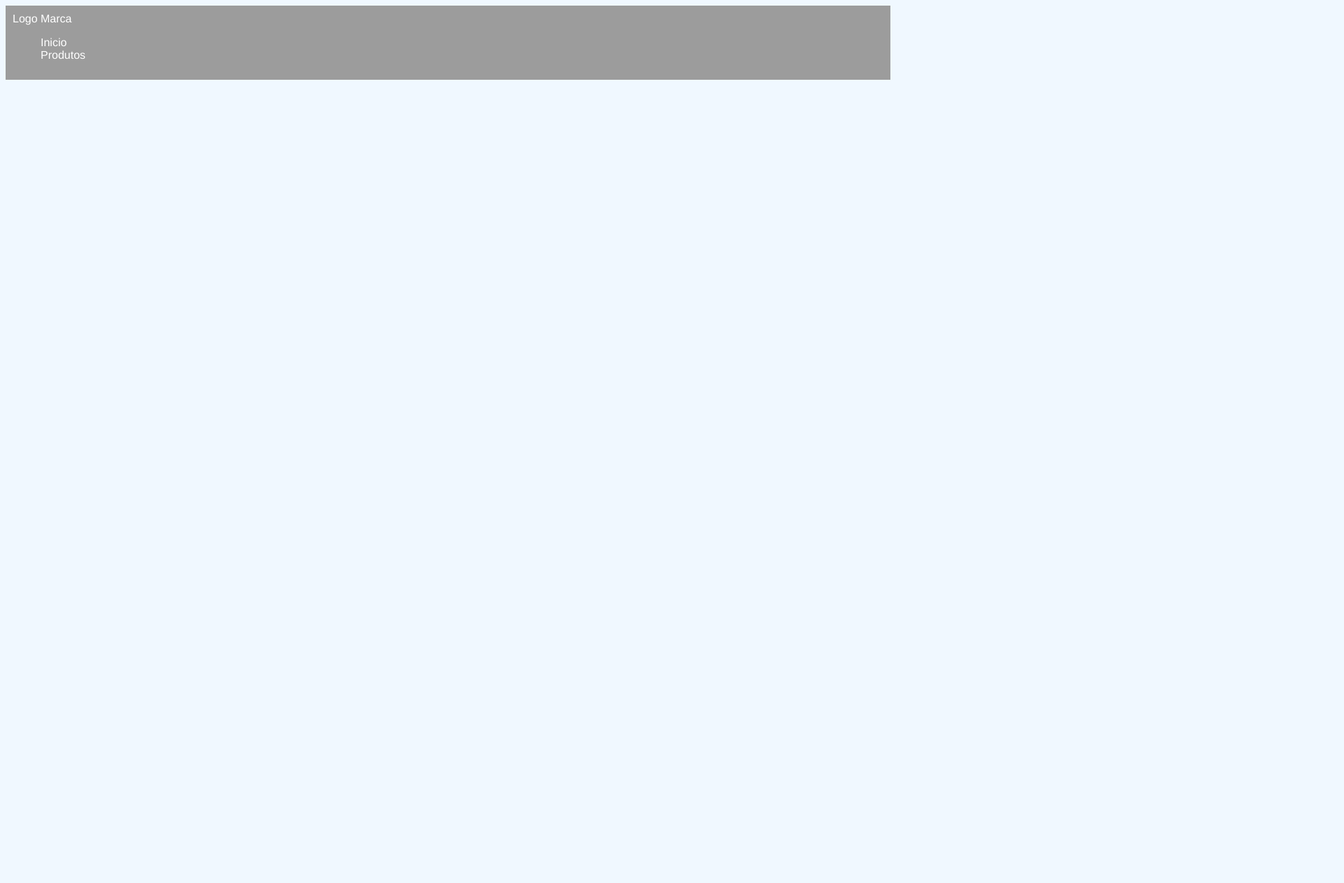
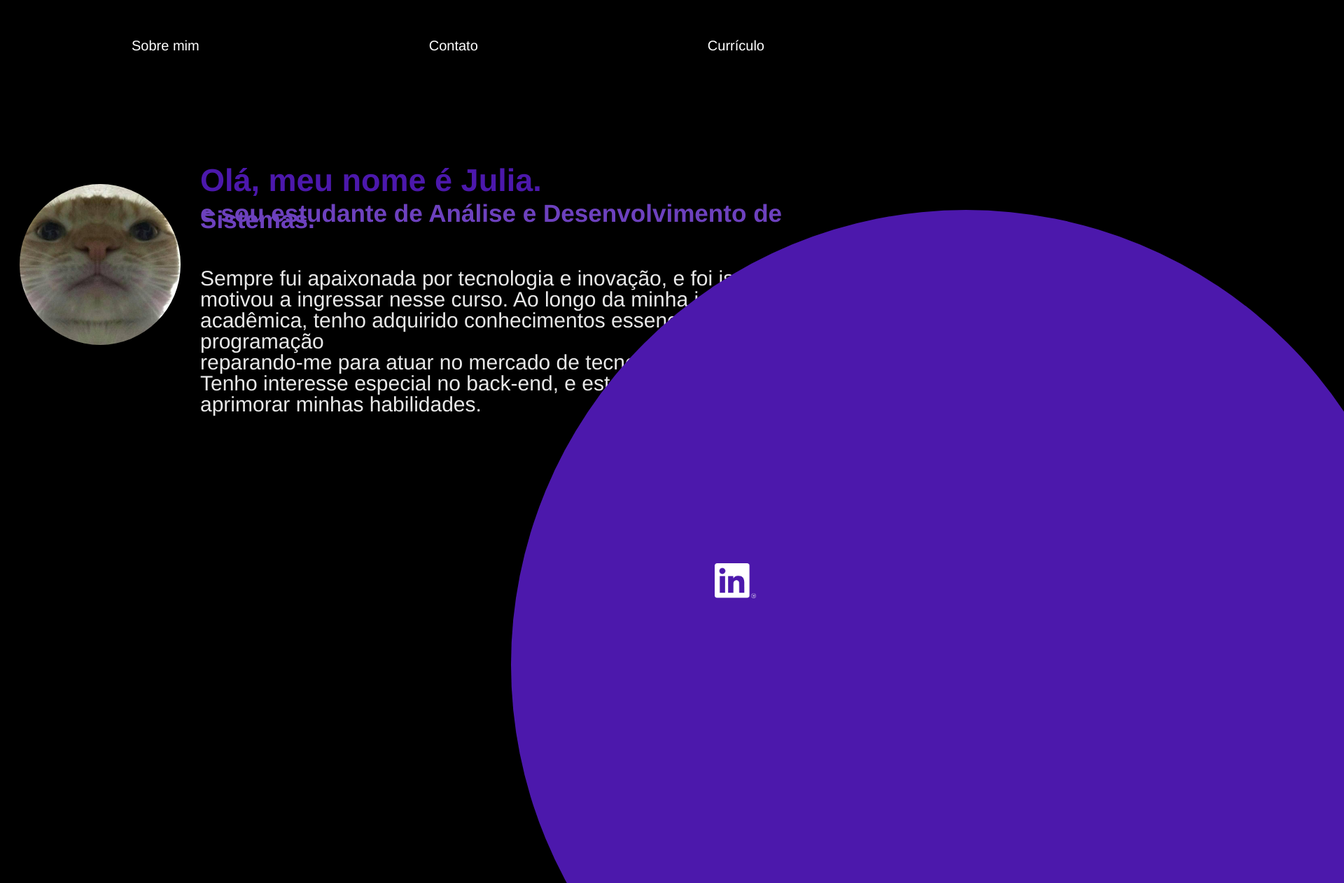
Before and after one commit to CardosoJulia/CHOMA0503, a plain HTML site: page index.html in a window 1280 px wide. Shown: the top 1262 px of the page at 70% size, 1920 px wide, since content can reach past the window. Before the commit the page ends 800 px from the top, so only its background shows below. Drawn offline with Linux system fonts and the light colour scheme; files that its build step writes are made by us from their sources.

Commit message:
Add files via upload

```diff
--- /dev/null
+++ b/index.css
@@ -0,0 +1,110 @@
+body {
+    background-color: rgb(0, 0, 0);
+    font-family: 'Franklin Gothic Medium', 'Arial Narrow', Arial, sans-serif;
+
+}
+ul{
+    display: flex; /*COLOCA A LISTA DAS COISAS DO NAVBAR UMA DO LADO DA OUTRA*/
+    justify-content: space-around; /*DA UM ESPAÇO ENTRE ELES*/
+    list-style-type: none; /*TIRA A BOLINHA DE TOPICO*/
+    align-items: center; /*ALINHA TOPICOS DE LINK NO CENTRO DA PÁGINA*/
+    padding: 16px;
+    font-size:20px;
+
+}
+li{
+    padding: 10px; /*espaçamento interno*/
+
+
+}
+li:hover{ /*efeitinho*/
+    background-color: hwb(261 44% 5%);
+    border-radius: 100px;
+    color: aliceblue;
+
+}
+html,body{
+    height: 100%;
+    overflow-y: hidden;
+    overflow-x: hidden;
+
+}
+a{
+    color: #ffffff; /*Cor da letra*/
+    text-decoration: none; /*Tira sublinhado*/
+}
+.foto img{
+
+    width: 230px;
+    height: 230px;
+    border-radius: 50%; /*Deixa a borda redonda*/
+    /*border: 3px solid #5f2bbe; /*Coloca borda colorida*/
+    display: flex;
+    float: left;
+    margin-right: 20px;
+    margin-bottom: 20px;
+    align-items: center; /* Centraliza a imagem e o texto */
+    justify-content: center;
+    margin-top: 50px; /* Ajusta o espaçamento do topo */
+    margin-top: 140px;
+    margin-left: 20px;
+}
+.nome{
+color: hsl(0, 0%, 91%);
+line-height: 30px;
+font-size: 30px;
+}
+
+.conteudo {
+    margin-top: 140px; /* Aumente esse valor para descer mais */
+   /* Centraliza o conteúdo */
+    padding: 40px; /* Adiciona espaço interno ao redor do texto */
+}
+
+h2{
+line-height: 10px;
+color: #4c18ac;
+margin-top: -30px;
+margin-left: 238px;
+}
+.conteudo h3{
+    text-align: left;
+    line-height: 9px;
+    color: hsl(261, 49%, 50%);
+    margin-left: 238px;
+    }
+.conteudo p{
+    text-indent: 20px; /* Pequeno recuo inicial */
+margin-left: 238px;
+}
+
+.enfeite{
+    position: absolute;
+    bottom: -100%;
+    right:-750PX;
+    width:1300px; /*LARGURA*/
+    height: 1300px; /*ALTURA*/
+    border-radius: 50%;
+    background-color: #4c18ac;
+}
+
+footer {
+    position: relative; /* Define o footer como referência */
+}
+
+footer img{ /* GATINHO GIT */
+    width: 50px;
+    height: 50px;
+    position: absolute; /* Permite posicionamento livre */
+    top: 240px; /* COLOCA MAIS PARA BAIXO, QUANTO MAIOR, MAIS PARA BAIXO*/
+    right: 320px; /* Empurra para a direita */
+    filter: invert(1); /* Torna a imagem branca */
+}
+.linkedin img{ /* linkediinnn */
+    width: px;
+    height: 50px;
+    position: absolute; /* Permite posicionamento livre */
+    top: 805px; /* COLOCA MAIS PARA BAIXO, QUANTO MAIOR, MAIS PARA BAIXO*/
+    right: 200px; /* Empurra para a direita */
+
+}
--- a/index.html
+++ b/index.html
@@ -1,24 +1,61 @@
 <!DOCTYPE html>
-<html lang="en">
+<html lang="pt-br">
 <head>
     <meta charset="UTF-8">
-    <meta name="viewport" content="width=device-width, initial-scale=1.0">
-    <title>Document</title>
-    <link rel="stylesheet" href="css/style.css">
+    <meta name="viewport" content="width=], initial-scale=1.0">
+    <title>Julia Cardoso</title>
+    <link rel="stylesheet" href="index.css">
 </head>
 <body>
 
+   <nav>
+        <ul>
+            <li>
+                <a href="#">Sobre mim</a>
+            </li>
+                <li>
+                   <a href="#">Contato</a>
+            </li>
 
- <div class="topo">
-        <div class="navebar"> <!--BARRA NAVEGAÇÃO-->
-            <a href="#">Logo Marca</a>
-                <div class="Menu">
-                  <ul>
-                    <li><a href="#">Inicio</a></li>
-                 <li><a href="#">Produtos</a></li>
-            </ul>
-         </div>
-    </div>
-</div>
+            <li> <a href="Julia Cardoso CVNew (1).pdf" download="Julia Cardoso CVNew (1).pdf" type="application/pdf">Currículo</a> </li>
+
+        </ul>
+   </nav>
+
+        <div class="foto">
+            <img src="JULIAHTML.jpg" alt="">
+        </div>
+
+            <div class="conteudo">
+                <div class="nome">
+
+                   <h2>Olá, meu nome é Julia. </h2>
+                   <h3>e sou estudante de Análise e Desenvolvimento de Sistemas.</h3>
+                    <p><br>Sempre fui apaixonada por tecnologia e inovação, e foi isso que me motivou a ingressar nesse curso.
+                    Ao longo da minha jornada acadêmica, tenho adquirido conhecimentos essenciais em programação <br>reparando-me para atuar no mercado de tecnologia. <br>
+                    Tenho interesse especial no back-end, e estou sempre buscando aprimorar minhas habilidades.
+                </p>
+                </div>
+
+            </div>
+
+            <div class="enfeite">
+
+            </div>
+            <div class="footer">
+
+                <footer>
+                    <a href="https://github.com/CardosoJulia" target="_blank" rel="noopener noreffer">
+                        <img src="github.png" alt="">
+
+                    </a>
+                </footer>
+                    <div class="linkedin">
+                        <a href="https://www.linkedin.com/in/julia-cardoso-aa0b211a0?utm_source=share&utm_campaign=share_via&utm_content=profile&utm_medium=android_app" target="_blank" rel="noopener noreffer">
+                            <img src="icone-linkedin-branco-png-635-2.png" alt="">
+
+                    </div>
+            </div>
+
 </body>
 </html>
```
Also changed, not shown: JULIAHTML.jpg (added), github.png (added), icone-linkedin-branco-png-635-2.png (added), 1 other file.
